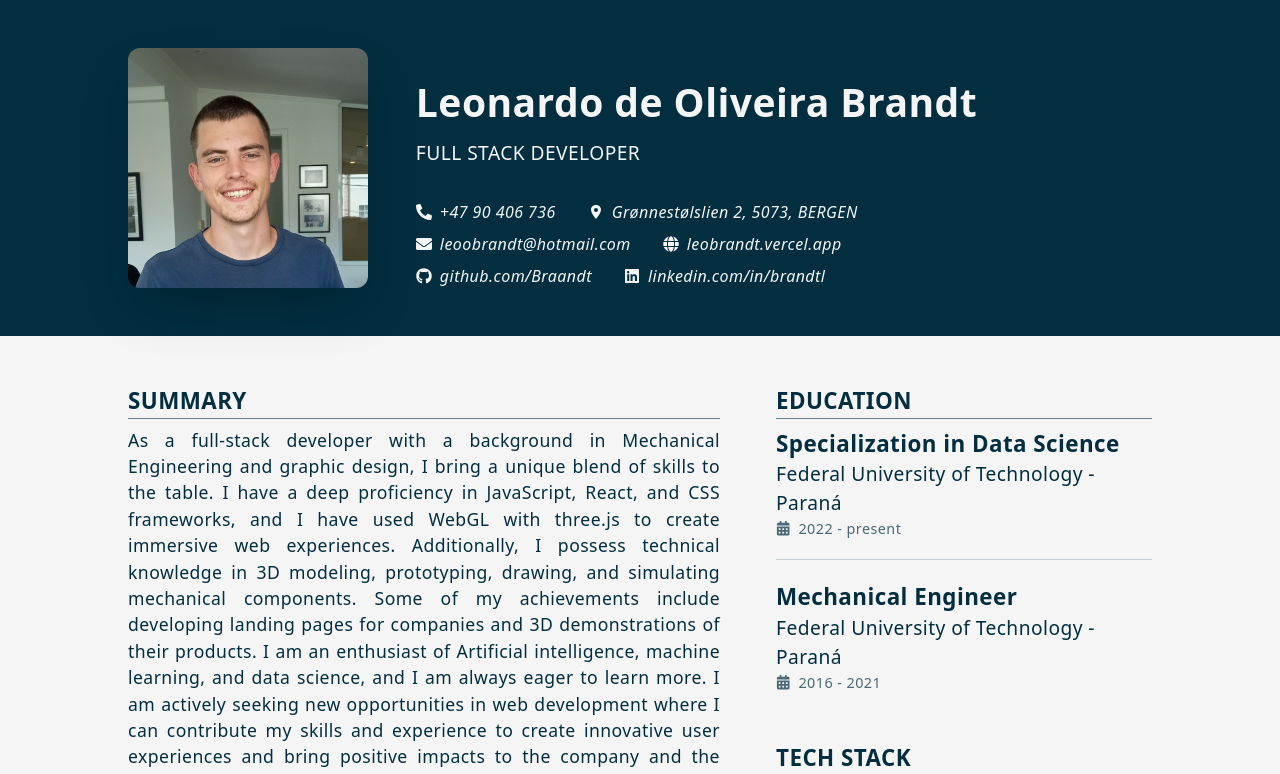
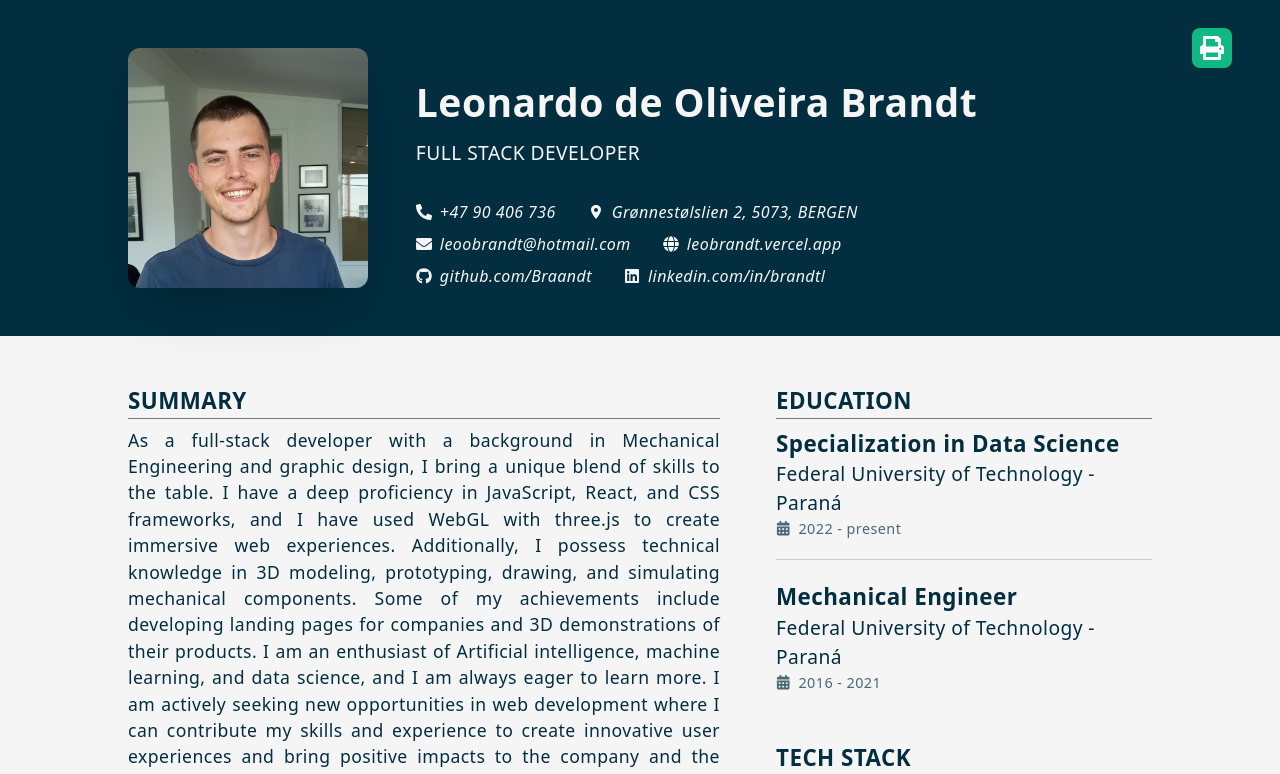
Before and after one commit to Braandt/resume, a React (Vite) app: page / in a window 1280 px wide. Shown: the top 774 px of the page. Built offline with nearby package versions, Linux system fonts and the light colour scheme.

Commit message:
Update App.jsx

```diff
--- a/src/App.jsx
+++ b/src/App.jsx
@@ -9,7 +9,7 @@ export default function App() {
 
 			<Body />
 
-			{/** <PrintButton /> **/}
+			<PrintButton />
 		</div>
 	)
 }
```
